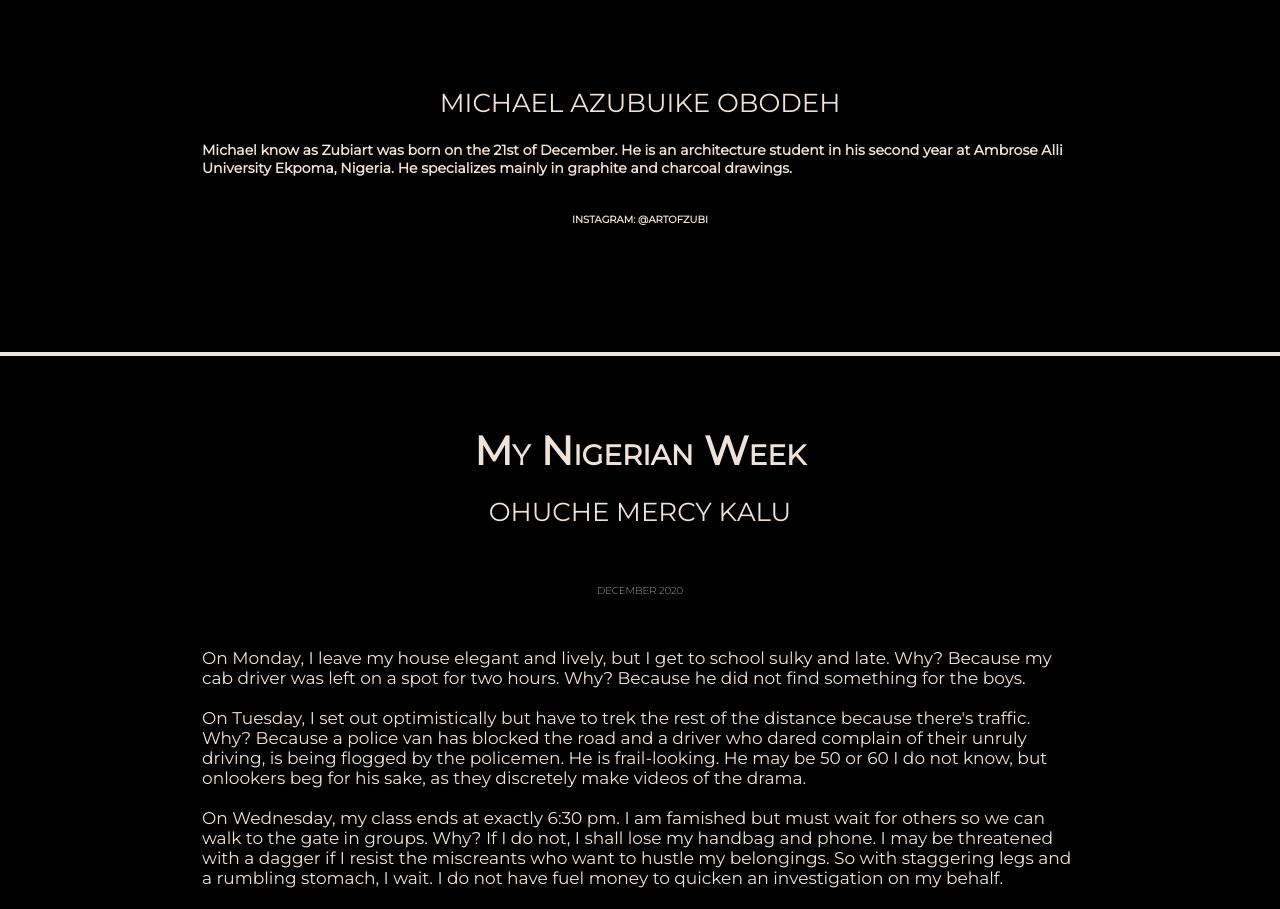
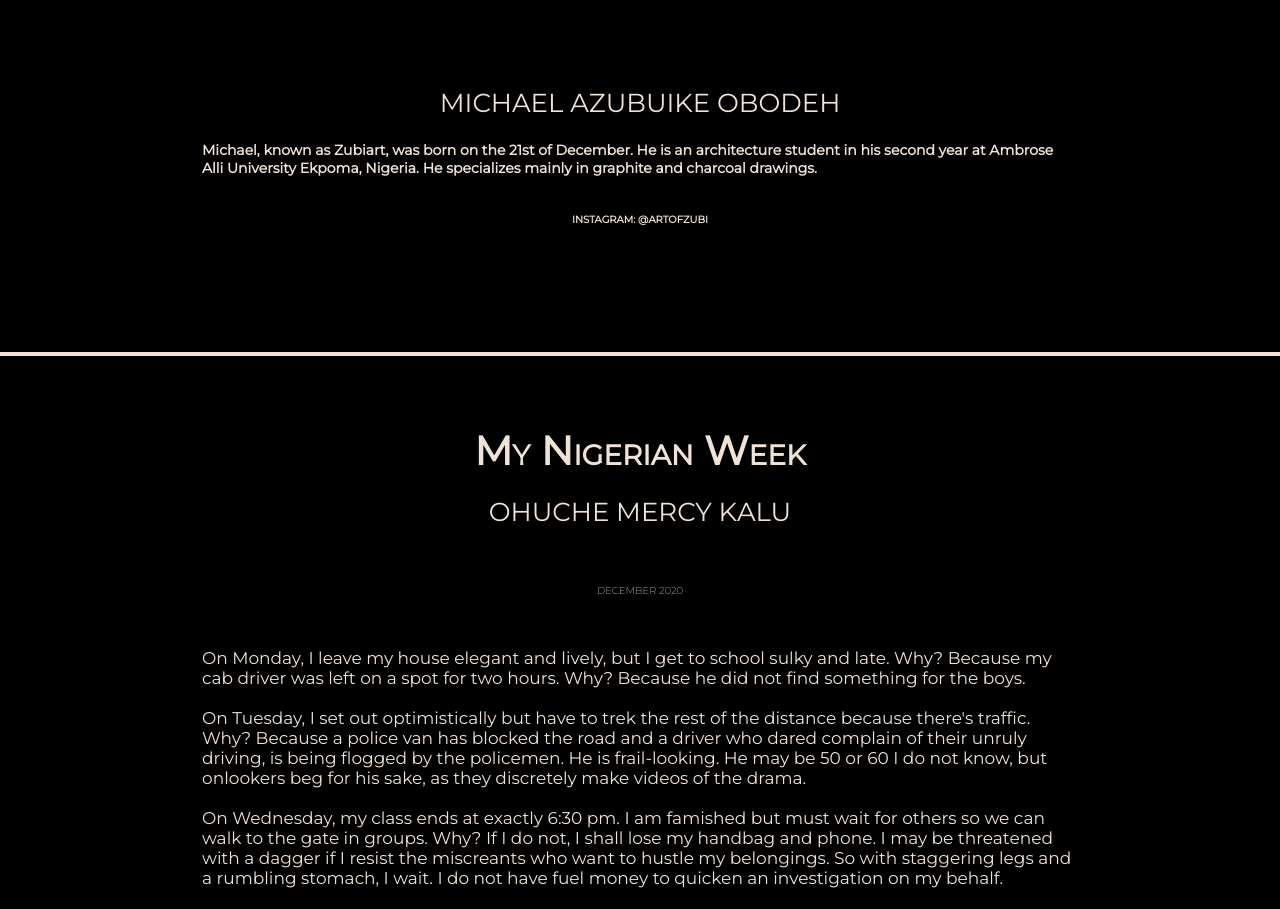
Before and after one commit to The-Mbari/articlepage_IssueVII, a plain HTML site: page index.html in a window 1280 px wide. Shown: the part 1440-2349 px from the top of the page. Drawn offline with Linux system fonts and the light colour scheme.

Commit message:
address typo

```diff
--- a/index.html
+++ b/index.html
@@ -45,7 +45,7 @@
             </div>
             <div class="authorInfo">
                 <h4 class="authorName">Michael Azubuike Obodeh</h4>
-                <h5 class="authorBio">Michael know as Zubiart was born on the 21st of December. He is an architecture student in his second year at Ambrose Alli University Ekpoma, Nigeria.
+                <h5 class="authorBio">Michael, known as Zubiart, was born on the 21st of December. He is an architecture student in his second year at Ambrose Alli University Ekpoma, Nigeria.
                     He specializes mainly in graphite and charcoal drawings.</h5>
                 <h7 class="authorLinks">instagram: @artofzubi</h7>
         </a>
```
